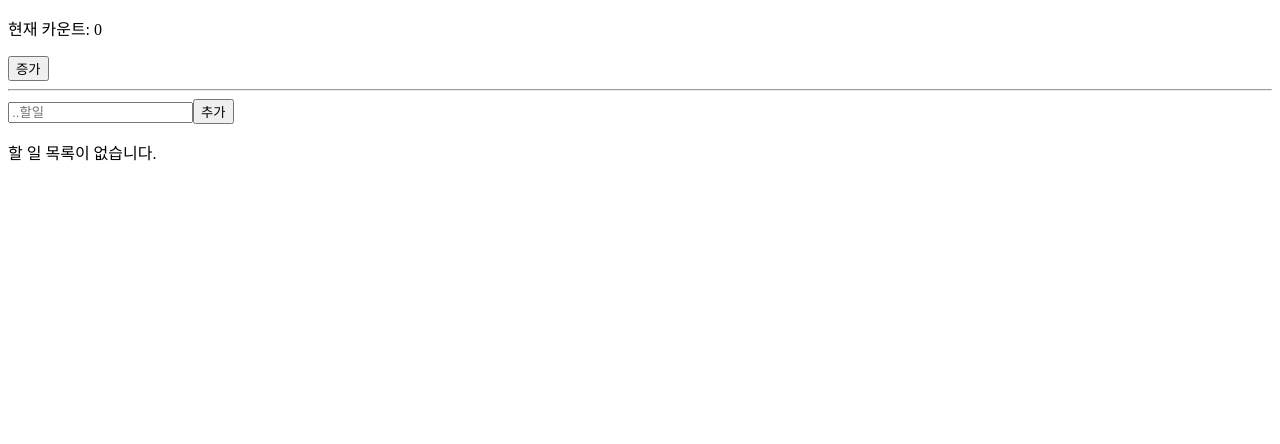
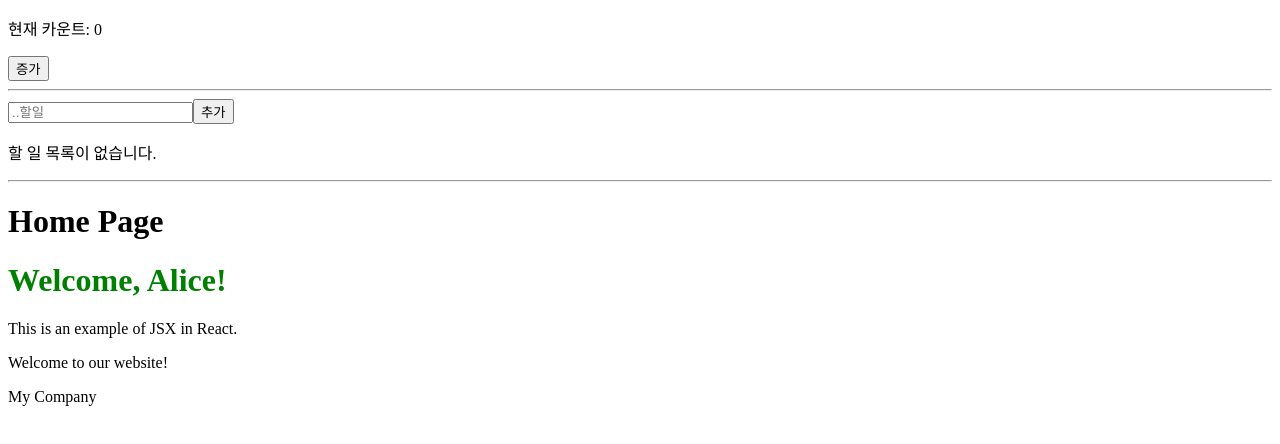
Before and after one commit to kdkcom1234/react-ts-study, a React app: page / in a window 1280 px wide. Shown: the top 444 px of the page. Built offline with nearby package versions, Linux system fonts and the light colour scheme.

Commit message:
children 속성 받기

```diff
--- a/src/App.tsx
+++ b/src/App.tsx
@@ -1,5 +1,7 @@
 import Counter from "./components/Counter";
+import Layout from "./components/Layout";
 import Todo from "./components/Todo";
+import WelcomeMessage from "./components/WelcomeMessage";
 
 const App = () => {
   return (
@@ -7,6 +9,12 @@
       <Counter />
       <hr />
       <Todo />
+      <hr />
+      <Layout title="Home Page">
+        {/* children 속성을 안쪽 태그에 */}
+        <WelcomeMessage name="Alice" />
+        <p>Welcome to our website!</p>
+      </Layout>
     </>
   );
 };
--- /dev/null
+++ b/src/components/Layout.tsx
@@ -0,0 +1,20 @@
+interface LayoutProps {
+  title: string;
+  children: React.ReactNode;
+}
+
+const Layout = ({ title, children }: LayoutProps) => {
+  return (
+    <div>
+      <header>
+        <h1>{title}</h1>
+      </header>
+      <main>{children}</main>
+      <footer>
+        <p>My Company</p>
+      </footer>
+    </div>
+  );
+};
+
+export default Layout;
```
